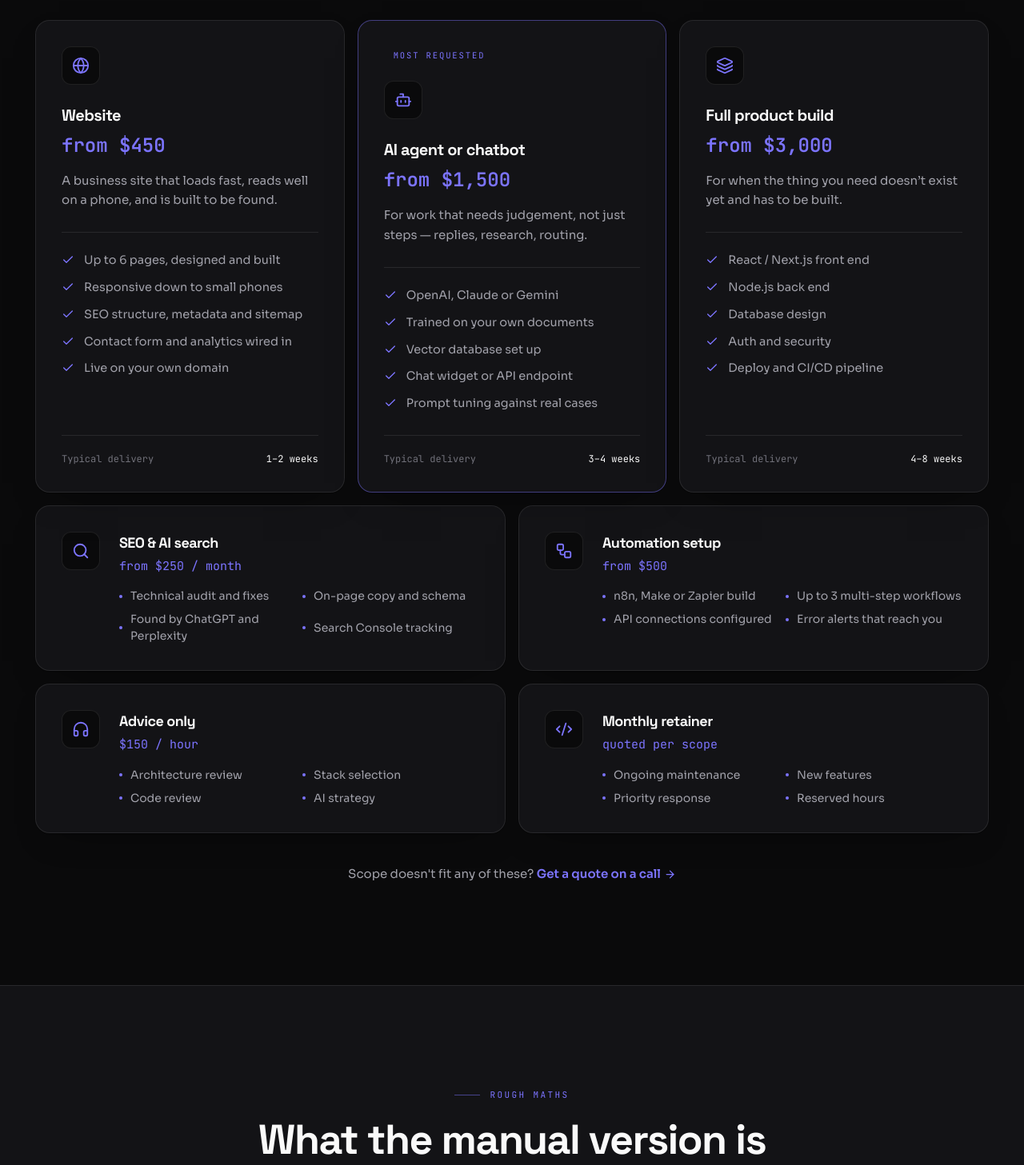
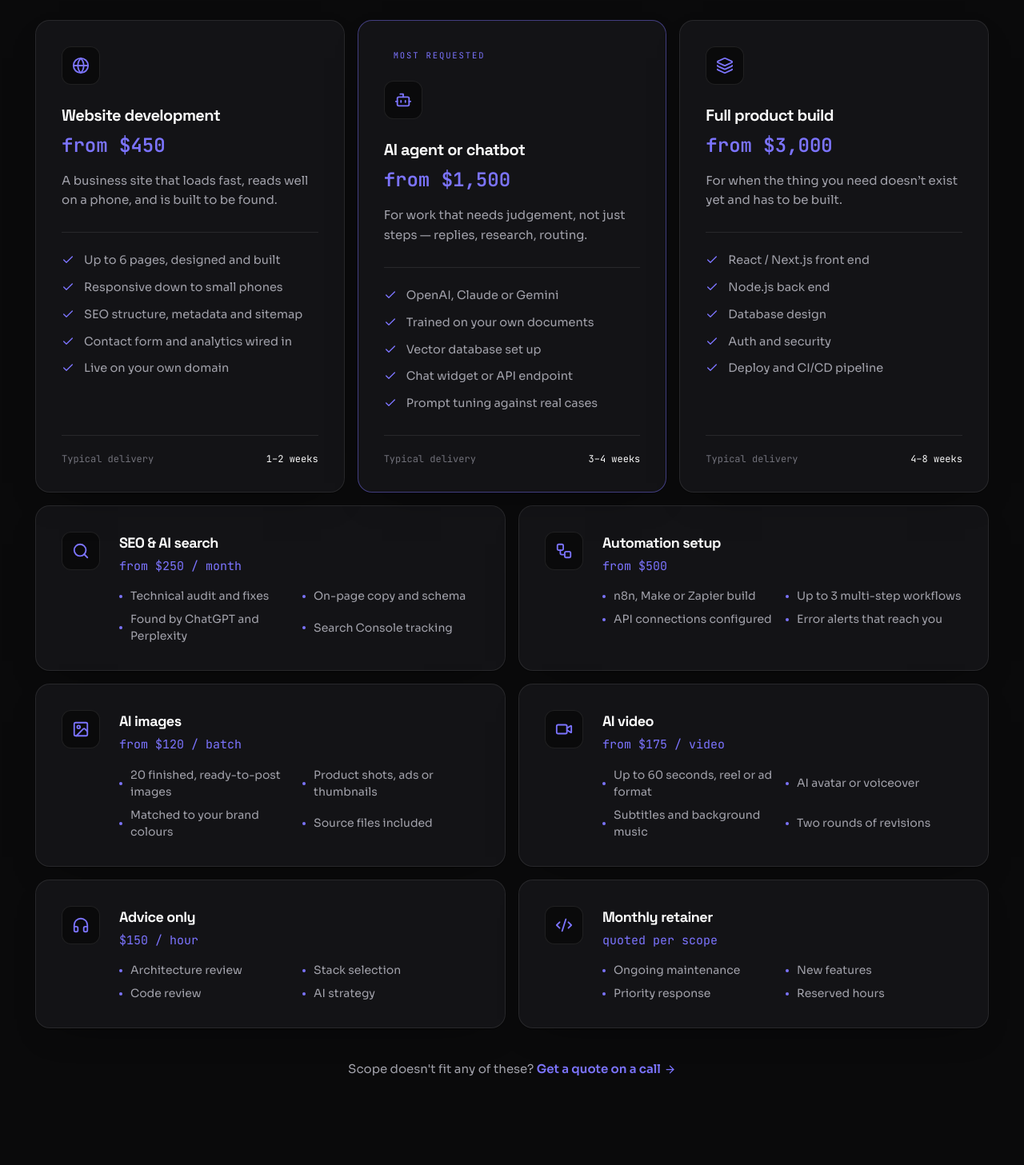
Before and after one commit to akshaymad0608-png/portfolio, a React (Vite) app: page /pricing in a window 1280 px wide. Shown: the part 880-2337 px from the top of the page at 80% size. Built offline with nearby package versions, Linux system fonts and the light colour scheme.

Commit message:
Pricing: add AI image and AI video packages (both listed as top skills but had no price) and rename the first tier to Website development

```diff
--- a/components/Pricing.tsx
+++ b/components/Pricing.tsx
@@ -1,5 +1,5 @@
 import React, { useState } from 'react';
-import { Check, Bot, Layers, Workflow, Headphones, Code2, Globe, Search, ArrowRight } from 'lucide-react';
+import { Check, Bot, Layers, Workflow, Headphones, Code2, Globe, Search, Image as ImageIcon, Video, ArrowRight } from 'lucide-react';
 import SectionHeading from './ui/SectionHeading';
 import Reveal from './ui/Reveal';
 import SpotlightCard from './ui/SpotlightCard';
@@ -22,7 +22,7 @@ const detectCurrency = (): Currency => {
 
 const PACKAGES = [
   {
-    title: 'Website',
+    title: 'Website development',
     price: 'from $450',
     priceINR: 'from ₹40,000',
     delivery: '1–2 weeks',
@@ -85,6 +85,20 @@ const RETAINERS = [
     priceINR: 'from ₹45,000',
     icon: Workflow,
     features: ['n8n, Make or Zapier build', 'Up to 3 multi-step workflows', 'API connections configured', 'Error alerts that reach you'],
+  },
+  {
+    title: 'AI images',
+    price: 'from $120 / batch',
+    priceINR: 'from ₹10,000 / batch',
+    icon: ImageIcon,
+    features: ['20 finished, ready-to-post images', 'Product shots, ads or thumbnails', 'Matched to your brand colours', 'Source files included'],
+  },
+  {
+    title: 'AI video',
+    price: 'from $175 / video',
+    priceINR: 'from ₹15,000 / video',
+    icon: Video,
+    features: ['Up to 60 seconds, reel or ad format', 'AI avatar or voiceover', 'Subtitles and background music', 'Two rounds of revisions'],
   },
   {
     title: 'Advice only',
```
